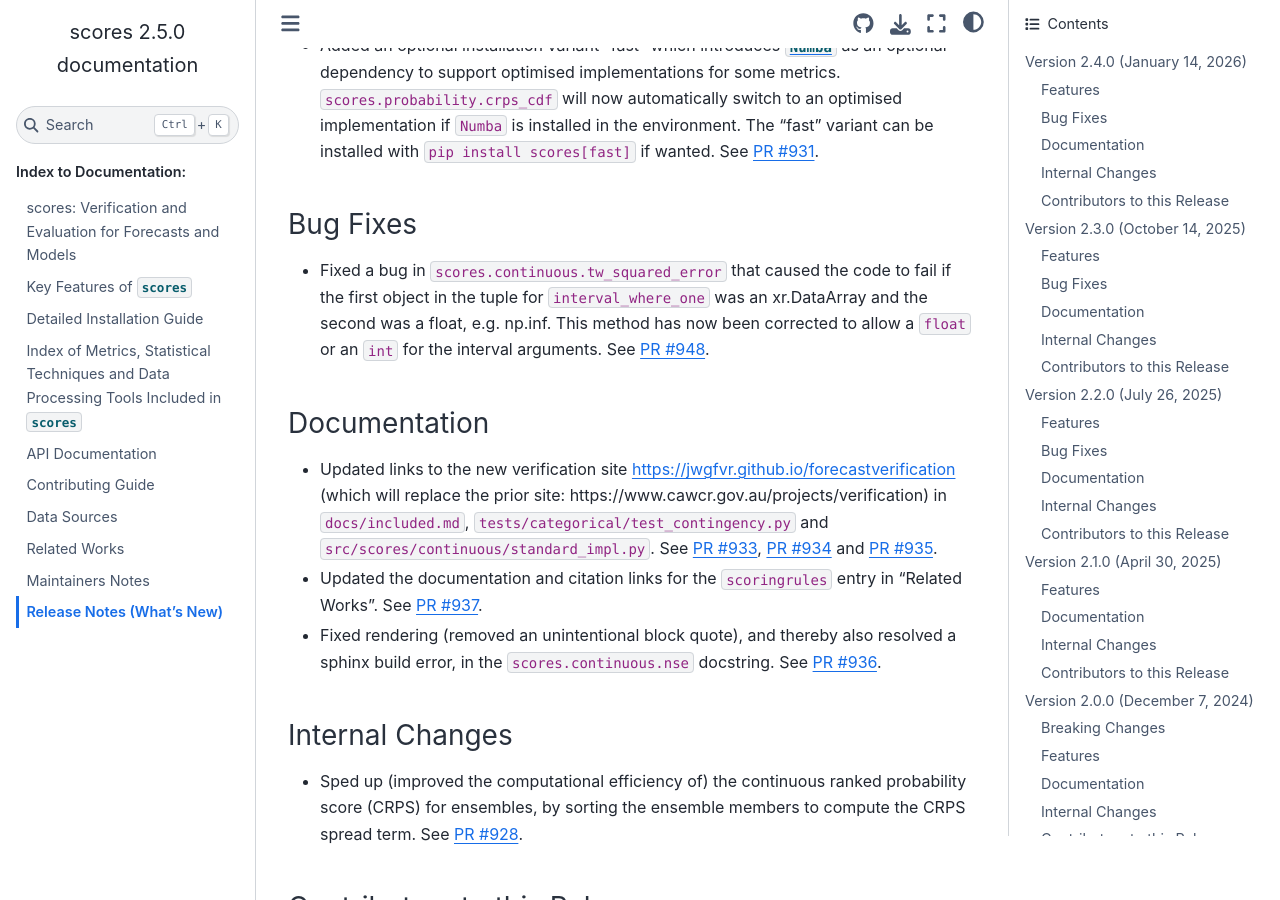
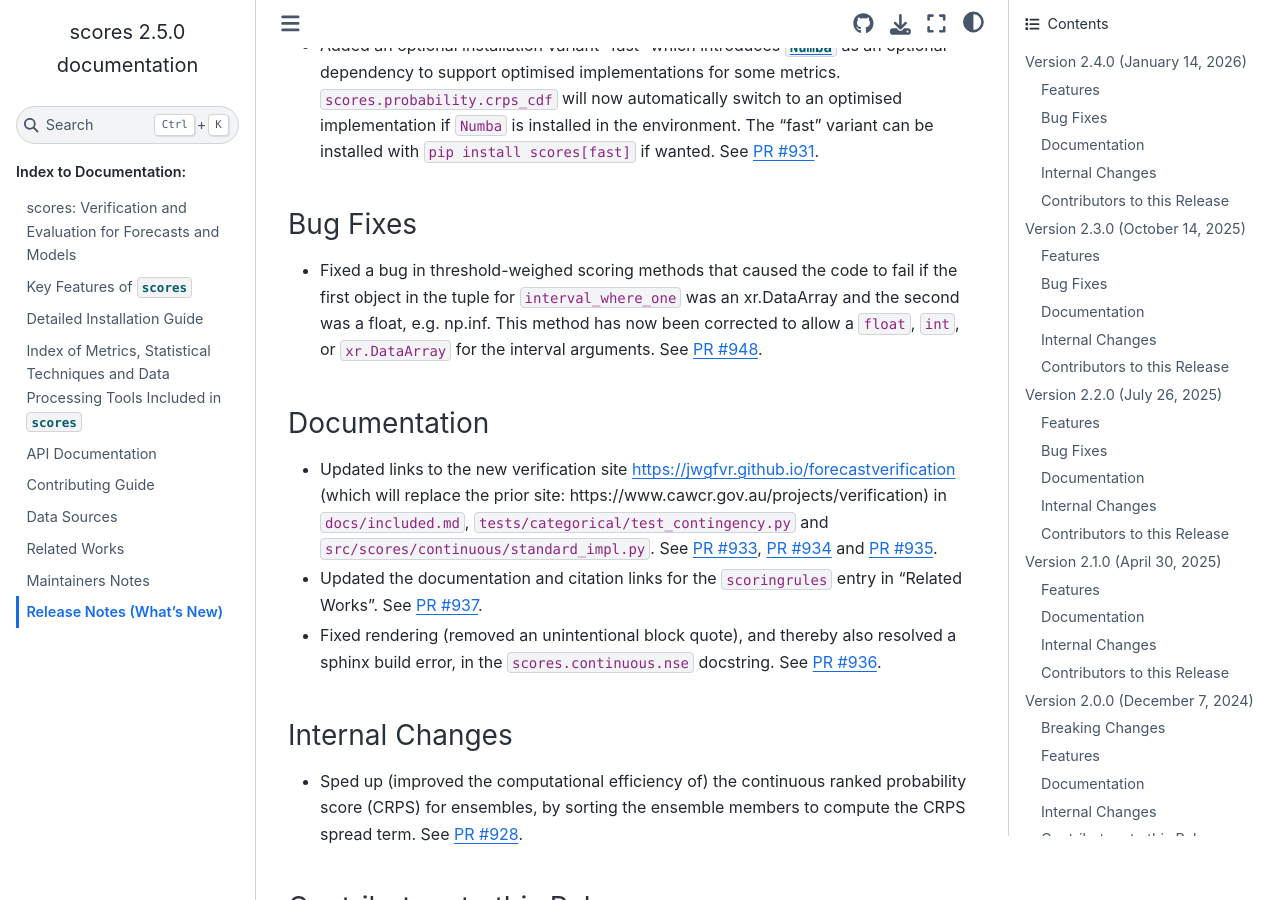
Before and after one commit to nci/scores, a Sphinx documentation site: the page built from docs/release_notes.md, in a window 1280 px wide and 900 px high, scrolled down 329 px. Built offline with Sphinx 7.4.7 and the Sphinx Book theme 1.1.4, drawn with Linux system fonts in a browser that asks for light colours; pages that are not in the unit, such as notebooks, are missing from menus.

Commit message:
Update release notes description of bugfix from 2.4.0

```diff
--- a/docs/release_notes.md
+++ b/docs/release_notes.md
@@ -10,7 +10,7 @@ For a list of all changes in this release, see the [full changelog](https://gith
 
 ### Bug Fixes
 
-- Fixed a bug in `scores.continuous.tw_squared_error` that caused the code to fail if the first object in the tuple for `interval_where_one` was an xr.DataArray and the second was a float, e.g. np.inf. This method has now been corrected to allow a `float` or an `int` for the interval arguments. See [PR #948](https://github.com/nci/scores/pull/948).
+- Fixed a bug in threshold-weighed scoring methods that caused the code to fail if the first object in the tuple for `interval_where_one` was an xr.DataArray and the second was a float, e.g. np.inf. This method has now been corrected to allow a `float`, `int`, or `xr.DataArray` for the interval arguments. See [PR #948](https://github.com/nci/scores/pull/948).
 
 ### Documentation
 
```
